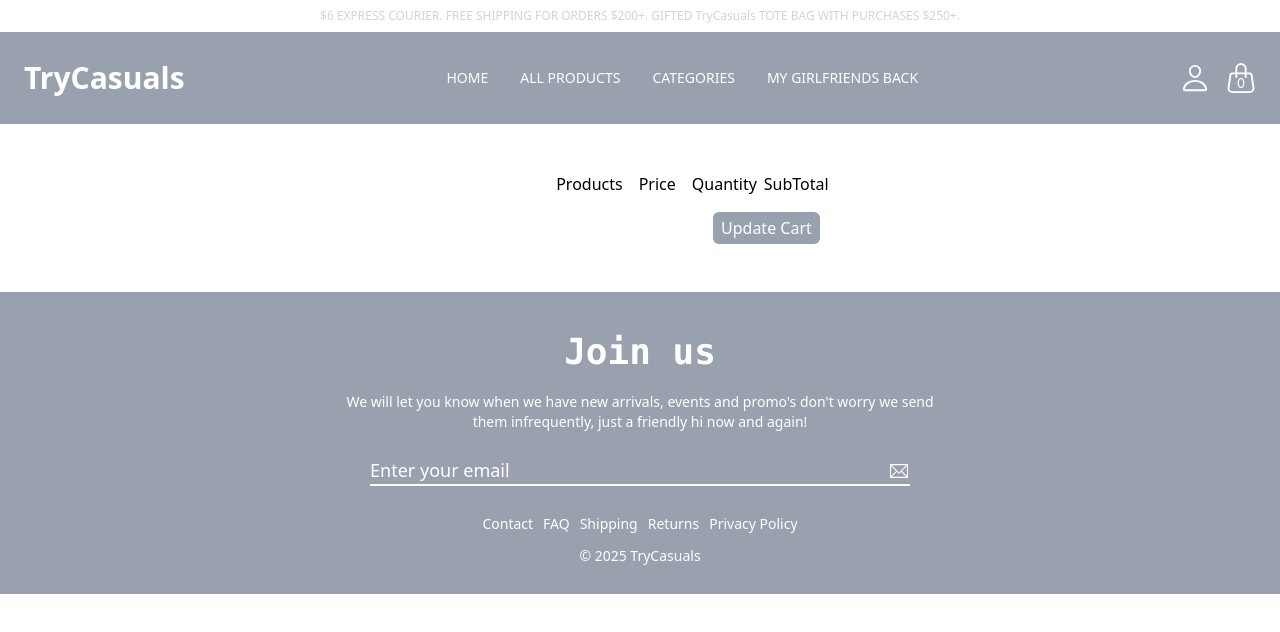
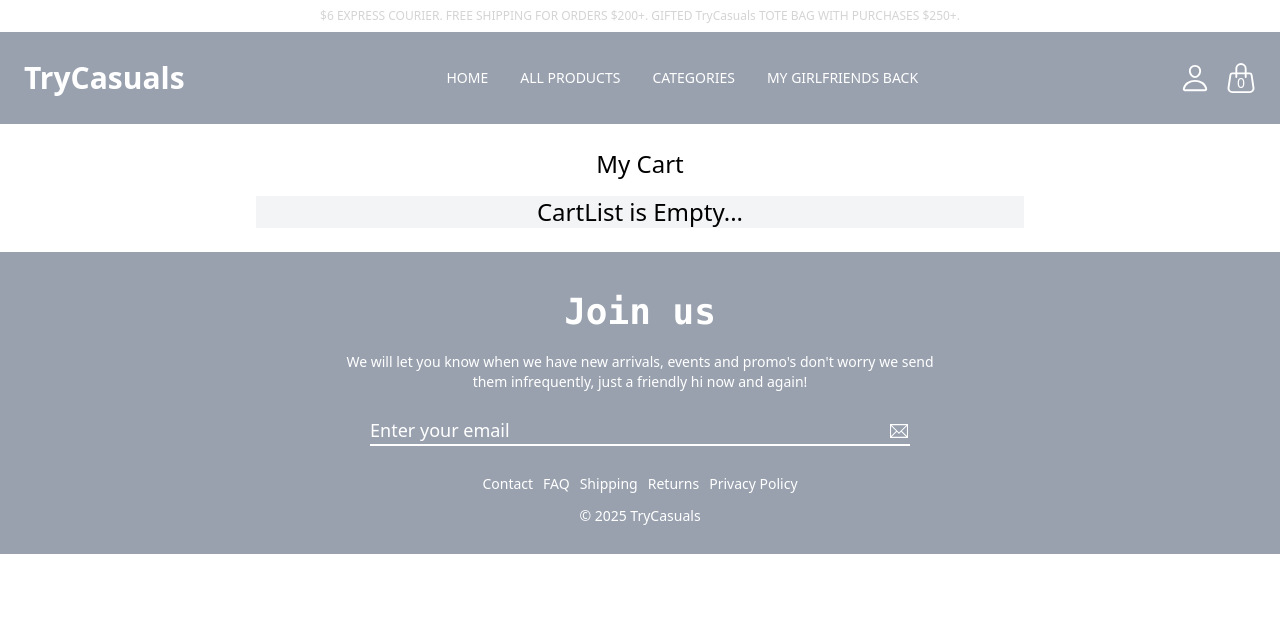
Before and after one commit to adityasoam55/CODSOFT, a React (Vite) app in the folder level3-task1/: page /cartpage in a window 1280 px wide. Shown: the top 632 px of the page. Built offline with nearby package versions, Linux system fonts and the light colour scheme.

Commit message:
CartPage, CartList and CartRow component added

```diff
--- a/level3-task1/src/App.jsx
+++ b/level3-task1/src/App.jsx
@@ -1,58 +1,62 @@
-import React, { useState } from 'react'
-import MainPage from './components/MainPage'
-import NavBar from './components/NavBar'
-import { Route, Routes } from 'react-router-dom'
-import Footer from './components/Footer'
-import AllProducts from './components/AllProducts'
-import CategoryList from './components/CategoryList'
-import CategoryProducts from './components/CategoryProducts'
-import ProductDetails from './components/ProductDetails'
-import Login from './components/Login'
+import React, { useState } from 'react';
+import MainPage from './components/MainPage';
+import { Route, Routes } from 'react-router-dom';
+import NavBar from './components/NavBar';
+import Footer from './components/Footer';
+import AllProducts from './components/AllProducts';
+import CategoryList from './components/CategoryList';
+import CategoryProducts from './components/CategoryProducts';
+import Login from './components/Login';
 import Signup from './components/Signup'
-import CartPage from './components/CartPage'
-
+import ProductDetails from './components/ProductDetails';
+import CartPage from './components/CartPage';
+// import ComingSoon from './components/ComingSoon';
+// import BodyCare from './components/BodyCare';
+// import NewArrivals from './components/NewArrivals';
 
 function App() {
-  const savedDataString = localStorage.getItem("my-cart") || "{}";
-  const savedData = JSON.parse(savedDataString);
+  const savedString = localStorage.getItem('cart') || '{}';
+  const savedCart = JSON.parse(savedString)
 
-  const [cart, setCart] = useState(savedData);
+  const [cart, setCart] = useState(savedCart);
+  // console.log(cart);
 
-  function handleAddToCart(productId, count) {
-    const oldCount = cart[productId] || 0;
+  function handleAddCart(count, productId) {
+    let oldCount = cart[productId] || 0;
 
-    const newCart = ({ ...cart, [productId]: oldCount + count });
-
+    let newCart = { ...cart, [productId]: oldCount + count };
     updateCart(newCart);
   }
 
   function updateCart(newCart) {
     setCart(newCart);
-    const cartString = JSON.stringify(newCart);
-    localStorage.setItem("my-cart", cartString);
+
+    localStorage.setItem('cart', JSON.stringify(newCart));
   }
 
-  const totalCount = Object.keys(cart).reduce(function (previous, current) {
-    return previous + cart[current];
-  }, 0);
-  console.log("cart is", cart);
+
+  const cartValue = Object.values(cart).reduce((acc, curr) => acc + curr, 0);
+
 
   return (
-    <div>
-      <NavBar productCount={totalCount}/>
+    <div className='max-w-screen '>
+      <NavBar cartValue={cartValue} />
       <Routes>
         <Route path="/" element={<MainPage />} />
-        <Route path="/allproducts" element={<AllProducts />} />
-        <Route path="/productdetails/:id" element={<ProductDetails  handleAddCart={handleAddToCart}/>} />
+        <Route path="/login/" element={<Login />} />
+        <Route path="/signup/" element={<Signup />} />
+        <Route path="/allproducts/" element={<AllProducts />} />
+        <Route path="/productdetails/:id" element={<ProductDetails handleAddCart={handleAddCart} />} />
         <Route path="/categorylist/" element={<CategoryList />} />
         <Route path="/category/:category" element={<CategoryProducts />} />
-        <Route path="/login/" element={<Login />} />
-        <Route path="/signup/" element={<Signup />} />
-        <Route path="/cartpage/" element={<CartPage cart={cart} updateCart={updateCart}/>} />
+        <Route path="/cartpage/" element={<CartPage cart={cart} updateCart={updateCart} />} />
+        {/* <Route path="/comingsoon/" element={<ComingSoon />} />
+        <Route path="/bodycare/" element={<BodyCare />} />
+        <Route path="/newarrivals/" element={<NewArrivals />} /> */}
       </Routes>
       <Footer />
     </div>
-  )
+  );
 }
 
-export default App
+export default App;
--- a/level3-task1/src/components/CartList.jsx
+++ b/level3-task1/src/components/CartList.jsx
@@ -1,53 +1,79 @@
-import React, { useState, useEffect } from "react";
-import CartRow from "./CartRow";
+import React, { useEffect, useState } from 'react';
+import Loading from './Loading';
+import { getProductDetails } from './api';
+import CartRow from './CartRow';
 
-function CartList({ products, cart, updateCart }) {
+function CartList({ cart, updateCart }) {
+  const [cartList, setCartList] = useState([]);
   const [localCart, setLocalCart] = useState(cart);
+  const [loading, setLoading] = useState(true);
 
-  useEffect(
-    function () {
-      setLocalCart(cart);
-    },
-    [cart],
-  );
+  useEffect(function () {
+    const productIds = Object.keys(cart);
 
-  function handleQuantityChange(productId, newValue) {
-    const newLocalCart = { ...localCart, [productId]: newValue };
+    let promises = productIds.map(function (id) {
+      return getProductDetails(id).then(resp => resp);
+    })
+
+    Promise.all(promises).then(function (resp) {
+      setCartList(resp)
+      setLoading(false);
+    });
+
+  }, [cart])
+
+  function handleChange(value, productId) {
+    let newLocalCart = { ...localCart, [productId]: value };
     setLocalCart(newLocalCart);
   }
 
-  function handleUpdateCartClick() {
-    updateCart(localCart);
+  function handleRemove(productId) {
+    let newCart = { ...cart };
+
+    delete newCart[productId];
+    setLocalCart(newCart);
+    updateCart(newCart);
   }
 
+
+  if (loading) {
+    return <Loading />
+  }
+
+
   return (
-    <div className="bg-white">
-      <div className="flex space-x-4 px-4 py-2 max-sm:hidden">
+    <div className="bg-gray-100 max-w-3xl mx-auto ">
+      {cartList.length === 0 && <div className="font-medium w-full text-center text-2xl">CartList is Empty...</div>}
+      {cartList.length > 0 &&
+        <div className="bg-gray-400 flex space-x-4 px-4 py-2 max-sm:hidden">
           <span className="pl-24 grow text-center">Products</span>
           <span>Price</span>
           <span className="w-14">Quantity</span>
           <span className="w-14">SubTotal</span>
         </div>
-      {products.map(function (p) {
+      }
+      {cartList.map(function (p) {
         return <CartRow
           key={p.id}
           product={p}
-          quantity={localCart[p.id]}
-          onQuantityChange={handleQuantityChange}
-          updateCart={updateCart}
-          cart={cart}
+          localCart={localCart}
+          handleChange={handleChange}
+          handleRemove={handleRemove}
         />;
       })}
+      {cartList.length > 0 &&
         <div className="px-4 py-2 flex justify-end">
           <button
             className="bg-gray-400 hover:bg-gray-300 text-white px-2 py-1 font-medium rounded-md"
-          onClick={handleUpdateCartClick}
+            onClick={() => updateCart(localCart)}
           >
             Update Cart
           </button>
         </div>
+      }
     </div>
-  );
+  )
 }
 
+
 export default CartList;
--- a/level3-task1/src/components/CartPage.jsx
+++ b/level3-task1/src/components/CartPage.jsx
@@ -1,35 +1,15 @@
-import React, { useEffect, useState } from "react";
-import { getProductDetails } from "./api";
-import Loading from "./Loading";
-import CartList from "./CartList";
+import React from 'react'
+import CartList from './CartList';
 
 function CartPage({ cart, updateCart }) {
-    const [loading, setLoading] = useState(true);
-    const [products, setProducts] = useState([]);
-
-    useEffect(() => {
-        const productsIds = Object.keys(cart);
-        const MyProductPromises = productsIds.map(function (id) {
-            return getProductDetails(id);
-        });
-
-        Promise.all(MyProductPromises).then(function (products) {
-            setProducts(products);
-            setLoading(false);
-        });
-    }, [cart]);
 
 
-    if (loading) {
-        return <Loading />;
-    }
-
     return (
-
-    <div className = "p-10 flex items-center justify-center" >
-        <CartList products={products} cart={cart} updateCart={updateCart} />
-    </div >
-  );
+        <div className='max-w-6xl mx-auto p-6'>
+            <p className='text-center mb-4 text-2xl font-medium'>My Cart</p>
+            <CartList cart={cart} updateCart={updateCart} />
+        </div>
+    )
 }
 
-export default CartPage;
+export default CartPage
--- a/level3-task1/src/components/CartRow.jsx
+++ b/level3-task1/src/components/CartRow.jsx
@@ -1,17 +1,7 @@
-import React from "react";
-import { RxCross2 } from "react-icons/rx";
+import React from 'react';
+import { RxCross2 } from 'react-icons/rx';
 
-function CartRow({ product, cart, updateCart, onQuantityChange, quantity }) {
-  function handleRemove(productId) {
-    const newCart = { ...cart };
-    delete newCart[productId];
-    updateCart(newCart);
-  }
-
-  function handleChange(productId, newvalue) {
-    onQuantityChange(productId, newvalue);
-  }
-
+function CartRow({product, handleChange, handleRemove, localCart}) {
     return (
         <div className="flex flex-col sm:flex-row space-y-2 sm:space-y-0 sm:space-x-4 border border-gray-300 items-center px-4 py-2">
             <button
@@ -22,7 +12,8 @@ function CartRow({ product, cart, updateCart, onQuantityChange, quantity }) {
             >
                 <RxCross2 />
             </button>
-      <div className="w-12 h-12  max-sm:w-16 max-sm:h-16 self-start max-sm:self-center">
+
+            <div className="w-16 h-16 self-start max-sm:self-center">
                 <img className="w-full h-full object-cover" src={product.thumbnail} />
             </div>
             <span className="grow text-center self-start max-sm:self-center">
@@ -31,19 +22,20 @@ function CartRow({ product, cart, updateCart, onQuantityChange, quantity }) {
             <span className="w-14 self-start max-sm:self-center">
                 ${product.price}
             </span>
+
             <input
                 className="w-10 border border-black pl-1 outline-none self-start max-sm:self-center "
                 type="number"
-        value={quantity}
+                value={localCart[product.id]}
                 onChange={(e) => {
-          handleChange(product.id, +e.target.value);
+                    handleChange(+e.target.value, product.id);
                 }}
             />
             <span className="w-14 self-start max-sm:self-center">
-        ${product.price * quantity}
+                ${product.price * localCart[product.id]}
             </span>
         </div>
-  );
+    )
 }
 
 export default CartRow;
--- a/level3-task1/src/components/NavBar.jsx
+++ b/level3-task1/src/components/NavBar.jsx
@@ -4,7 +4,7 @@ import { IoPersonOutline } from 'react-icons/io5';
 import { AiOutlineMenu, AiOutlineClose } from 'react-icons/ai';
 import { Link } from 'react-router-dom';
 
-function NavBar({productCount}) {
+function NavBar({cartValue}) {
   const [isMobileMenuOpen, setIsMobileMenuOpen] = useState(false);
 
   return (
@@ -49,7 +49,7 @@ function NavBar({productCount}) {
           <Link to="/cartpage/" aria-label="Shopping Bag">
             <div className='relative flex justify-center'>
               <BsHandbag />
-              <span className='absolute top-2.5 text-sm font-medium'>{productCount}</span>
+              <span className='absolute top-2.5 text-sm font-medium'>{cartValue}</span>
             </div>
           </Link>
         </div>
```
Lines whose indentation alone changed are shown as unchanged.
